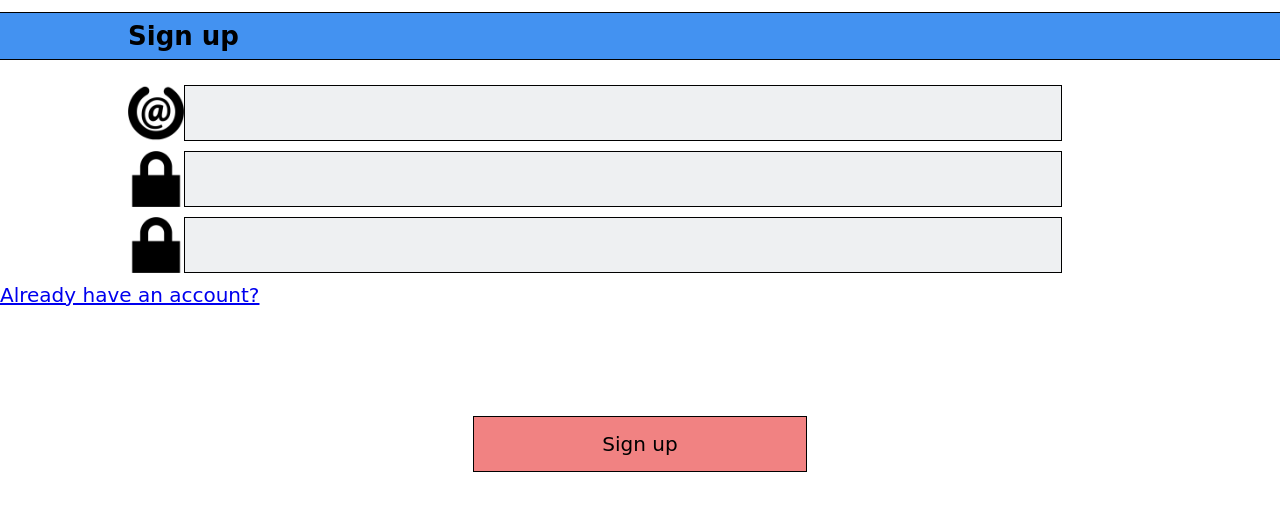
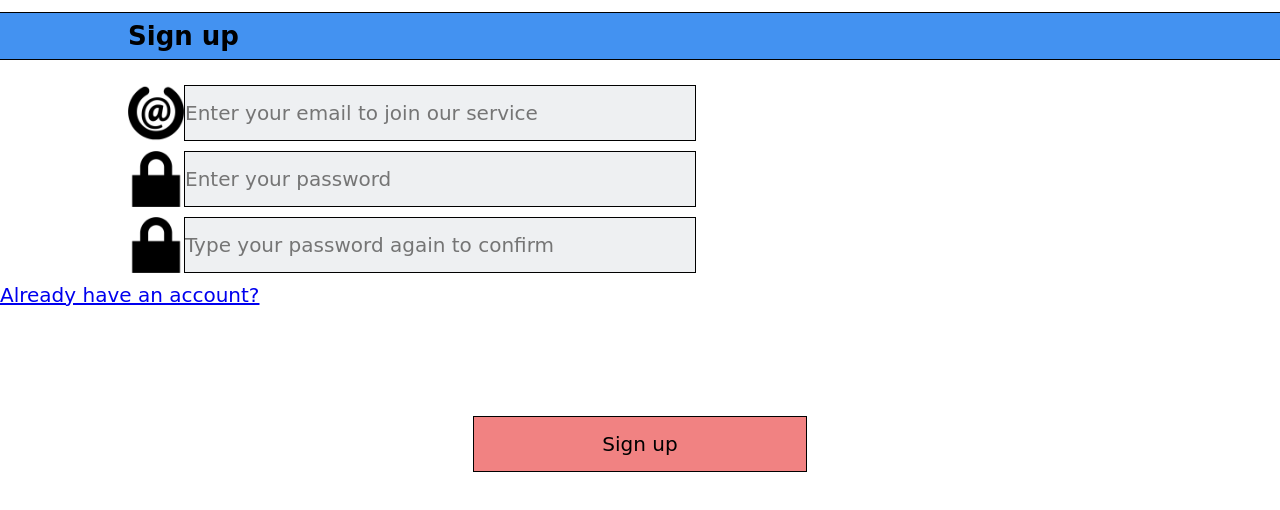
Before and after one commit to new-byt/ogle, a website: page html/signup.html in a window 1280 px wide. Shown: the part 88-598 px from the top of the page. Drawn offline with Linux system fonts and the light colour scheme; no server answers; files whose address does not match are found by name; a web font is replaced by a local one.

Commit message:
Added placeholders

```diff
--- a/html/signup.html
+++ b/html/signup.html
@@ -69,15 +69,16 @@
             <div class="loginBox">
                 <div class="emailBox" for="email">
                     <img src="/assets/inbox.png" alt="User icon" class="icon">
-                    <input type="text" class="email" name="email">
+                    <input type="text" class="email" name="email" placeholder="Enter your email to join our service">
                 </div>
                 <div class="passwordBox" for="password">
                     <img src="/assets/lock.png" alt="Password icon" class="icon">
-                    <input type="password" class="password" name="password">
+                    <input type="password" class="password" name="password" placeholder="Enter your password">
                 </div>
                 <div class="confirmPasswordBox">
                     <img src="/assets/lock.png" alt="Password icon" class="icon">
-                    <input type="password" class="confirmPassword" name="confirmPassword">
+                    <input type="password" class="confirmPassword" name="confirmPassword"
+                        placeholder="Type your password again to confirm">
                 </div>
                 <div class="login">
                     <a href="login" class="loginLink">Already have an account?</a>
--- a/public/css/login.scss
+++ b/public/css/login.scss
@@ -75,3 +75,10 @@
     font-size: 20px;
   }
 }
+@media only screen and (min-width: 1025px) {
+  .email,
+  .password,
+  .confirmPassword {
+    width: 40vw;
+  }
+}
```
Also changed, not shown: html/login.html (+3 -2 lines), public/css/login.css, 1 other file.
